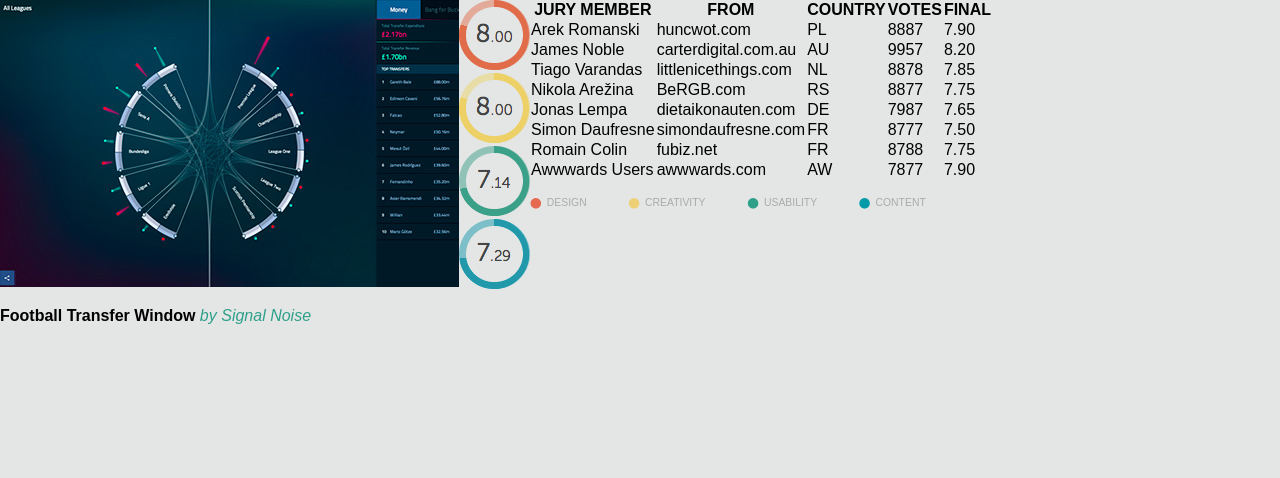
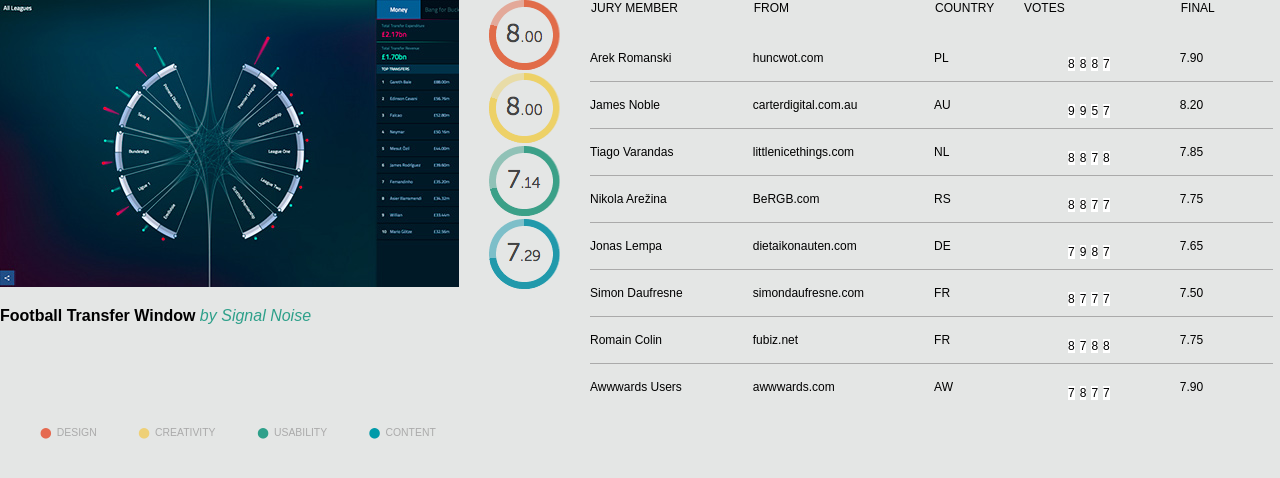
Before and after one commit to alinejad/Award, a plain HTML site: page index.html in a window 1280 px wide. Drawn offline with Linux system fonts and the light colour scheme; a web font is replaced by a local one.

Commit message:
starting score bubbles

```diff
--- a/index.html
+++ b/index.html
@@ -32,56 +32,63 @@
           <td>Arek Romanski</td>
           <td>huncwot.com</td>
           <td>PL</td>
-          <td>8887</td>
+          <td>
+            <ul>
+              <li>8</li>
+              <li>8</li>
+              <li>8</li>
+              <li>7</li>
+            </ul>
+          </td>
           <td>7.90</td>
         </tr>
         <tr>
           <td>James Noble</td>
           <td>carterdigital.com.au</td>
           <td>AU</td>
-          <td>9957</td>
+          <td><ul><li>9</li><li>9</li><li>5</li><li>7</li></ul></td>
           <td>8.20</td>
         </tr>
         <tr>
           <td>Tiago Varandas</td>
           <td>littlenicethings.com</td>
           <td>NL</td>
-          <td>8878</td>
+          <td><ul><li>8</li><li>8</li><li>7</li><li>8</li></ul></td>
           <td>7.85</td>
         </tr>
         <tr>
           <td>Nikola Arežina</td>
           <td>BeRGB.com</td>
           <td>RS</td>
-          <td>8877</td>
+          <td><ul><li>8</li><li>8</li><li>7</li><li>7</li></ul></td>
           <td>7.75</td>
         </tr>
         <tr>
           <td>Jonas Lempa</td>
           <td>dietaikonauten.com</td>
           <td>DE</td>
-          <td>7987</td>
+          <td><ul><li>7</li><li>9</li><li>8</li><li>7</li></ul></td>
           <td>7.65</td>
         </tr>
         <tr>
           <td>Simon Daufresne</td>
           <td>simondaufresne.com</td>
           <td>FR</td>
-          <td>8777</td>
+          <td><ul><li>8</li><li>7</li><li>7</li><li>7</li></ul></td>
           <td>7.50</td>
         </tr>
         <tr>
           <td>Romain Colin</td>
           <td>fubiz.net</td>
           <td>FR</td>
-          <td>8788</td>
+          <td><ul><li>8</li><li>7</li><li>8</li><li>8</li></ul></td>
           <td>7.75</td>
         </tr>
         <tr>
           <td>Awwwards Users</td>
           <td>awwwards.com</td>
           <td>AW</td>
-          <td>7877</td>
+          <td><ul><li>7</li><li>8</li><li>7</li><li>7</li></ul></td>
           <td>7.90</td>
         </tr>
       </tbody>
--- a/scss/_content.scss
+++ b/scss/_content.scss
@@ -21,9 +21,31 @@
 
   .pies {
     float: left;
+    margin: 0 30px;
   }
 
+  table {
+    font-size: .75em;
 
+    th {
+      font-weight: normal;
+      text-align: left;
+      padding-bottom: 20px;
+    }
+    tr:not(:first-child) {
+      border-top: 1px solid $gray;
+    }
+    td {
+      padding: 10px 70px 10px 0;
+    }
+    li {
+      float: left;
+      list-style: none;
+      background-color: white;
+      margin-left: 5px;
+
+    }
+  }
 
 
 
```
Also changed, not shown: css/style.css.
